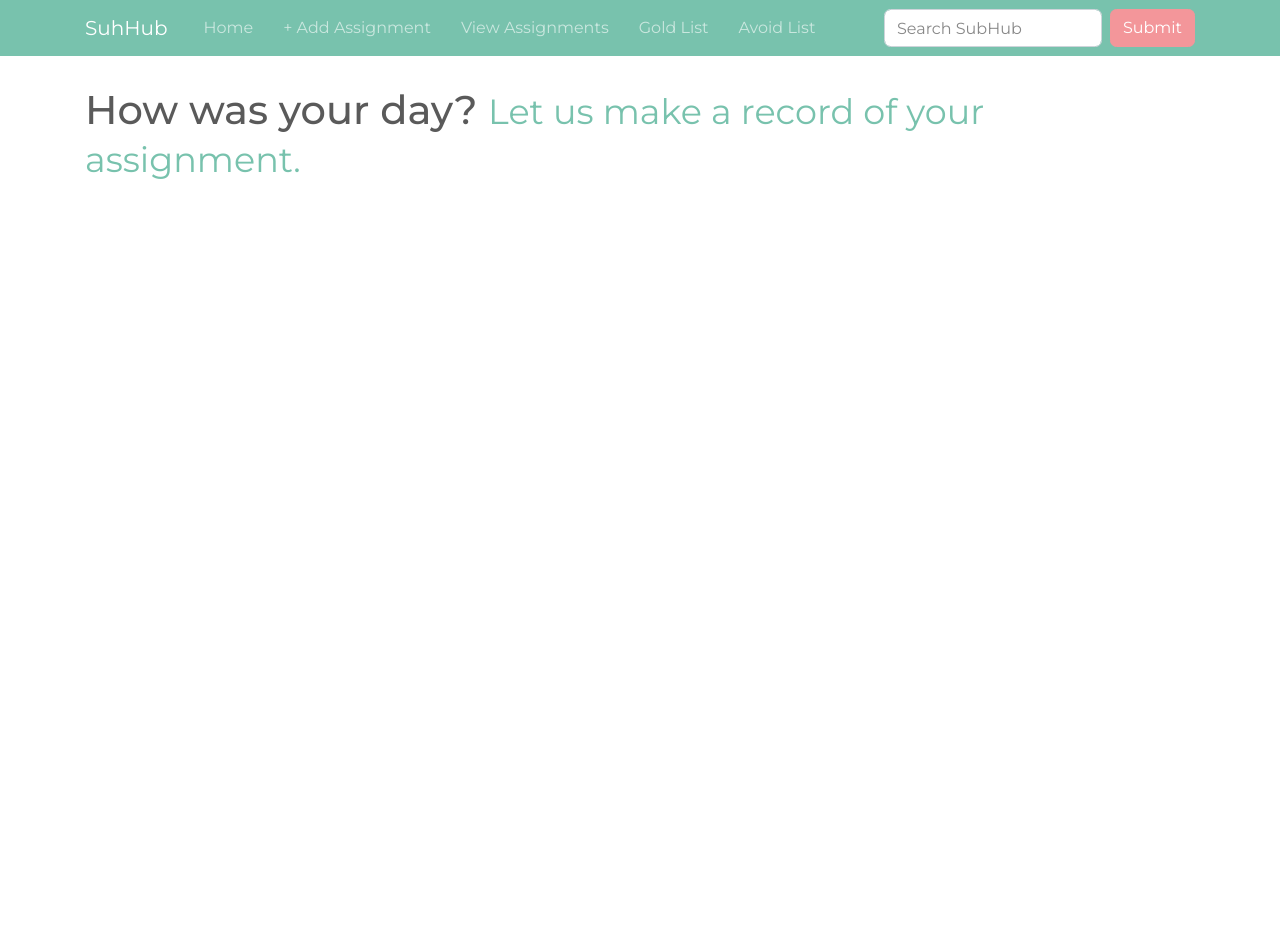
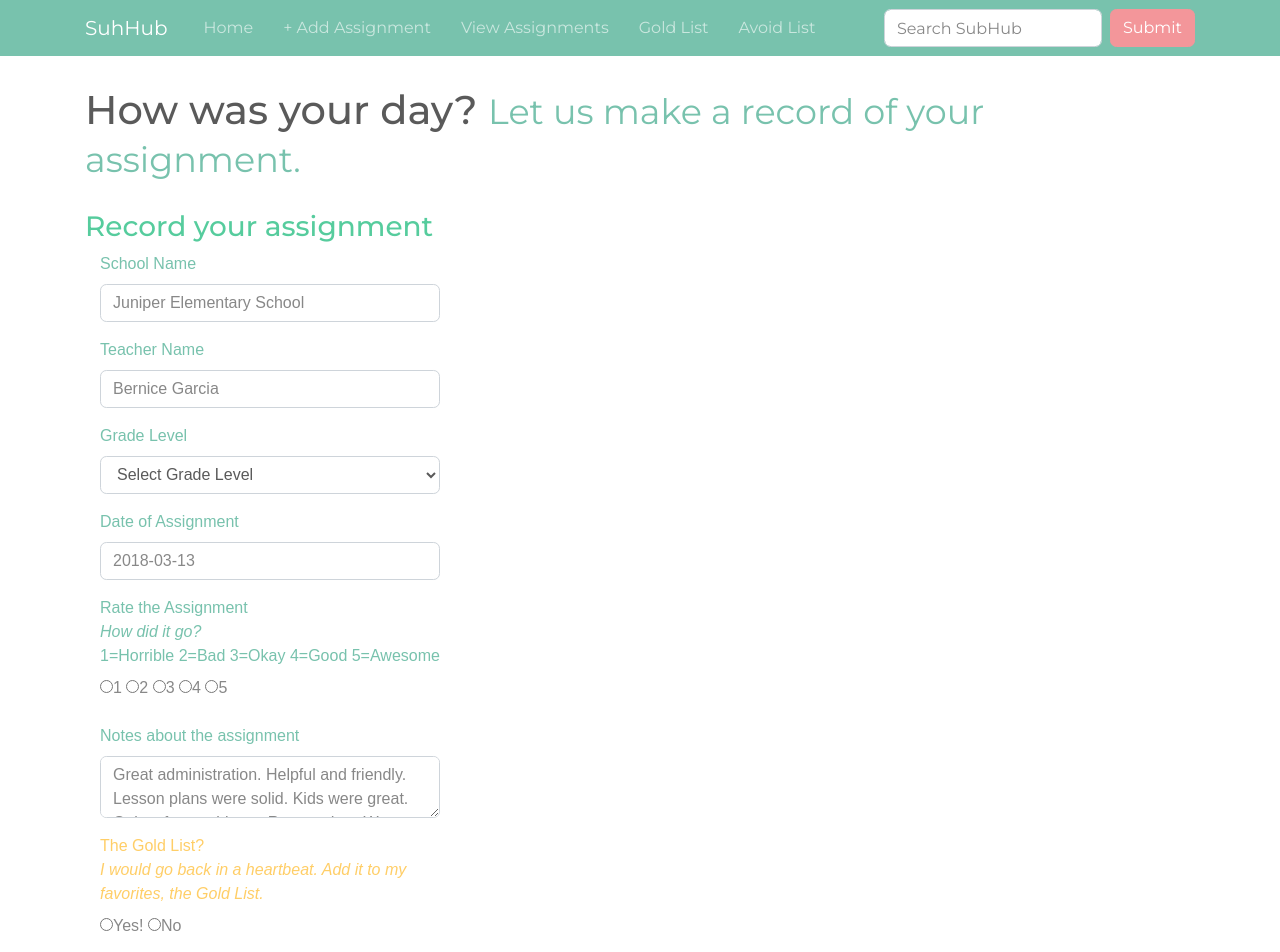
Before and after one commit to okayohyeah/subhub-web, a React (Create React App) app in the folder subhub-web-frontend/: page /addassignment in a window 1280 px wide. Shown: the top 952 px of the page. Before the commit the page ends 800 px from the top, so only its background shows below. Built offline with nearby package versions, Linux system fonts and the light colour scheme.

Commit message:
created form to add assignment as AddAssignment Component. styling: App.css

```diff
--- a/subhub-web-frontend/src/App.css
+++ b/subhub-web-frontend/src/App.css
@@ -27,3 +27,7 @@
   color: #548779;
   text-decoration: none;
 }
+
+#assignment-form {
+  padding-top: 20px;
+}
--- a/subhub-web-frontend/src/App.js
+++ b/subhub-web-frontend/src/App.js
@@ -3,6 +3,7 @@ import { BrowserRouter as Router, Route, Link } from 'react-router-dom';
 import { Grid, PageHeader } from 'react-bootstrap';
 
 import NavBar from './pages/NavBar';
+import AddAssignment from './pages/AddAssignment';
 import styles from './App.css';
 
 class App extends Component {
@@ -30,11 +31,7 @@ class App extends Component {
           <Route exact path='/addassignment' render={props => (
             <div>
               <NavBar />
-              <Grid>
-                <PageHeader id='header'>
-                  How was your day? <small className='subtitle'>Let us make a record of your assignment.</small>
-                </PageHeader>
-              </Grid>
+              <AddAssignment />
             </div>
           )} />
 
--- a/subhub-web-frontend/src/pages/AddAssignment.js
+++ b/subhub-web-frontend/src/pages/AddAssignment.js
@@ -1,9 +1,125 @@
 import React, { Component } from 'react';
-import { Navbar, Nav, NavItem, FormGroup, FormControl, Button } from 'react-bootstrap';
+import { Grid, PageHeader, Col, FormGroup, ControlLabel, FormControl, Radio, Button } from 'react-bootstrap';
 
 class AddAssignment extends Component {
   render() {
     return (
+
+      <Grid>
+        <PageHeader id='header'>
+          How was your day? <small className='subtitle'>Let us make a record of your assignment.</small>
+        </PageHeader>
+        <form id='assignment-form'>
+          <h3 className='text-success'>Record your assignment</h3>
+
+          <Col xs={6} md={4}>
+            <FormGroup
+              controlId='formBasicText'
+            >
+              <ControlLabel className='text-primary'>School Name</ControlLabel>
+              <FormControl type='text' placeholder='Juniper Elementary School' />
+            </FormGroup>
+
+            <FormGroup
+              controlId='formBasicText'
+            >
+              <ControlLabel className='text-primary'>Teacher Name</ControlLabel>{' '}
+              <FormControl type='text' placeholder='Bernice Garcia' />
+            </FormGroup>
+
+            <FormGroup
+              controlId='formsControlsSelect'
+            >
+              <ControlLabel className='text-primary'>Grade Level</ControlLabel>{' '}
+              <FormControl componentClass='select'>
+                <option value='select'>Select Grade Level</option>
+                <option value='TK'>Pre-school</option>
+                <option value='K'>Kindergarten</option>
+                <option value='TK/K'>Pre-school/Kindergarten Combo</option>
+                <option value='1'>1st Grade</option>
+                <option value='1/2'>1st/2nd Grade Combo</option>
+                <option value='2'>2nd Grade</option>
+                <option value='2/3'>2nd/3rd Grade Combo</option>
+                <option value='3'>3rd Grade</option>
+                <option value='3/4'>3rd/4th Grade Combo</option>
+                <option value='4'>4th Grade</option>
+                <option value='4/5'>4th/5th Grade Combo</option>
+                <option value='5'>5th Grade</option>
+                <option value='Roving'>Roving Teacher</option>
+                <option value='PE'>PE Teacher</option>
+                <option value='Other'>Other - not listed</option>
+              </FormControl>
+            </FormGroup>
+
+
+            <FormGroup
+              controlId='formBasicText'
+            >
+              <ControlLabel className='text-primary'>Date of Assignment</ControlLabel>
+              <FormControl type='integer' placeholder='2018-03-13' />
+            </FormGroup>
+
+            <FormGroup
+              controlId='formBasicText'
+            >
+              <ControlLabel className='text-primary'>Rate the Assignment
+              <br/><i>How did it go?</i>
+              <br/>1=Horrible 2=Bad 3=Okay 4=Good 5=Awesome<br/>
+              </ControlLabel>
+              <br/><Radio name="radioGroup" type='integer' value='1' inline>
+                1
+              </Radio>{' '}
+              <Radio name="radioGroup" type='integer' value='2'inline>
+                2
+              </Radio>{' '}
+              <Radio name="radioGroup" type='integer' value='3'inline>
+                3
+              </Radio>{' '}
+              <Radio name="radioGroup" type='integer' value='4'inline>
+                4
+              </Radio>{' '}
+              <Radio name="radioGroup" type='integer' value='5'inline>
+                5
+              </Radio>
+            </FormGroup>
+
+            <FormGroup>
+              <ControlLabel className='text-primary'>Notes about the assignment</ControlLabel>
+              <FormControl componentClass='textarea' placeholder='Great administration. Helpful and friendly. Lesson plans were solid. Kids were great. Only a few problems. Recess duty. Was allowed to leave without having to stay until 3.' />
+            </FormGroup>
+
+            <FormGroup
+              controlId='formBasicText'
+            >
+              <ControlLabel className='text-warning'>The Gold List?
+              <br/><i>I would go back in a heartbeat. Add it to my favorites, the Gold List.</i>
+              </ControlLabel>
+              <br/><Radio name="radioGroup" type='text' value='Yes' inline>
+                Yes!
+              </Radio>{' '}
+              <Radio name="radioGroup" type='text' value='No'inline>
+                No
+              </Radio>
+            </FormGroup>
+
+            <FormGroup
+              controlId='formBasicText'
+            >
+              <ControlLabel className='text-danger'>The Avoid List?
+              <br/><i>It was a difficult assignment. Add it to the Avoid List. I want to remember not to book this again.</i>
+              </ControlLabel>
+              <br/><Radio name="radioGroup" type='text' value='Yes' inline>
+                Yes!
+              </Radio>{' '}
+              <Radio name="radioGroup" type='text' value='No'inline>
+                No
+              </Radio>
+            </FormGroup>
+
+            <Button type='submit' className='btn btn-secondary'>Submit Assignment</Button>
+          </Col>
+        </form>
+      </Grid>
     );
   }
 }
```
Also changed, not shown: 1 other file (tests, documents, lock files or other folders).
